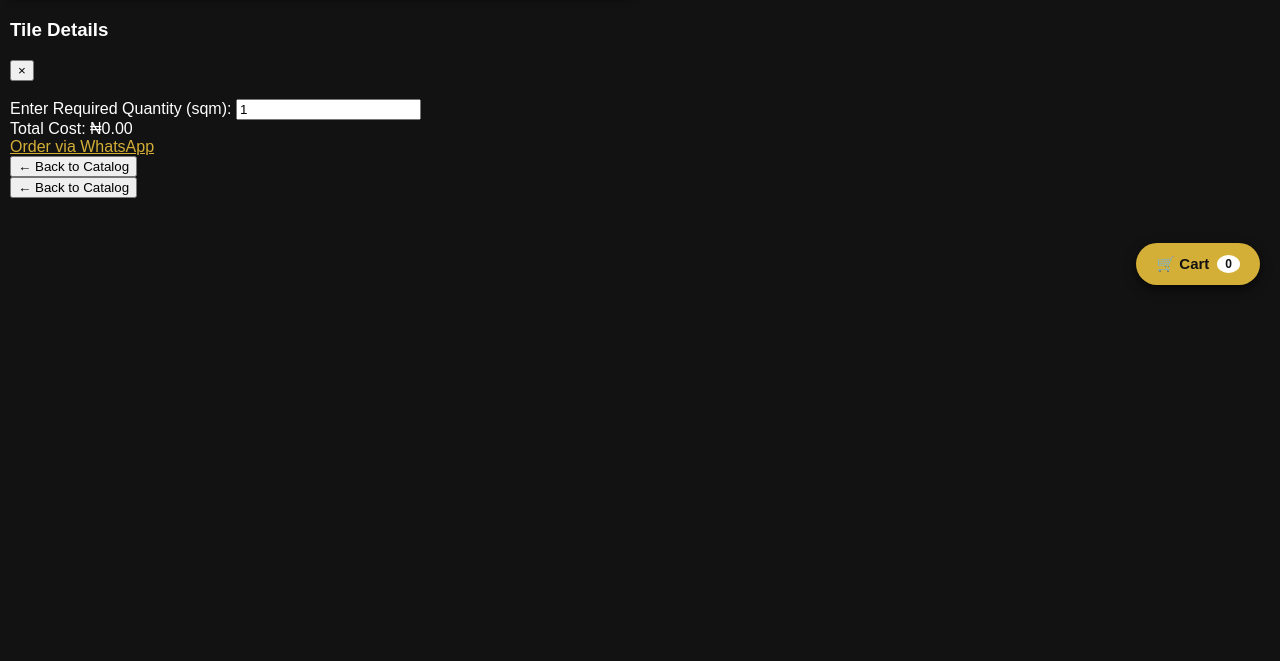
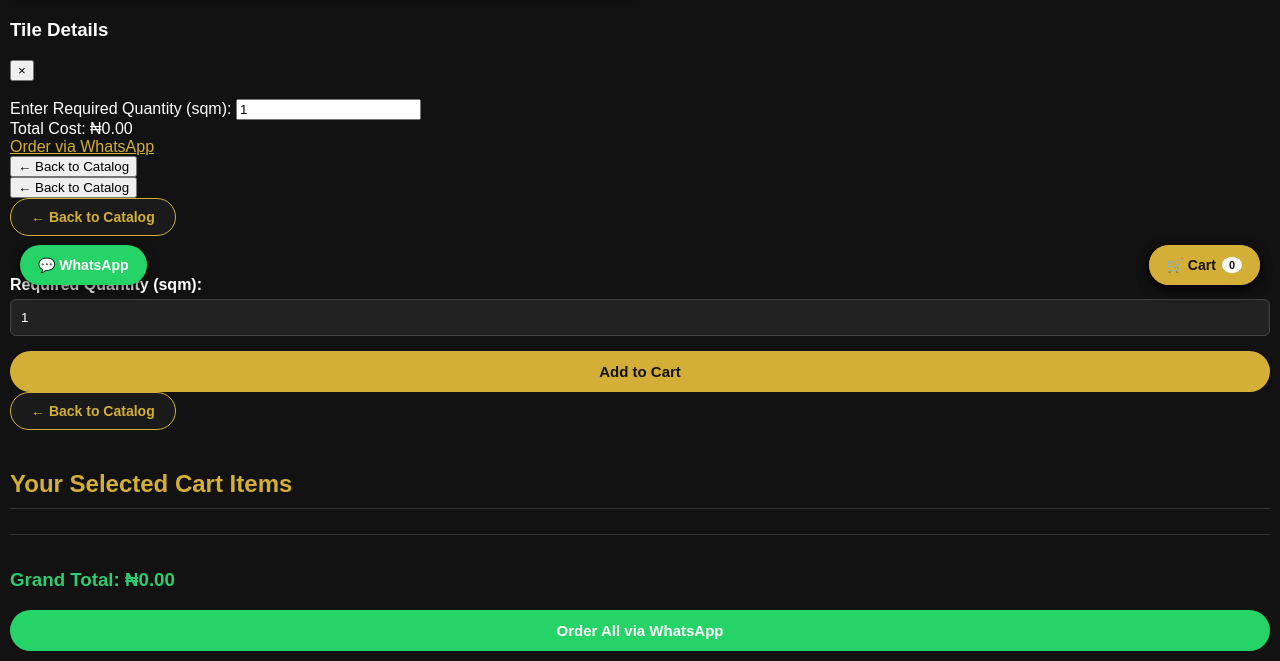
Before and after one commit to Emeka17/mprior, a Flask app: page / in a window 1280 px wide. Shown: the part 495-1156 px from the top of the page. Before the commit the page ends 780 px from the top, so only its background shows below. Run offline with Flask 3, Linux system fonts and the light colour scheme; data comes from the database, SQL or seed files in the repository.

Commit message:
Restore permanent WhatsApp chat button alongside the shopping cart

```diff
--- a/templates/index.html
+++ b/templates/index.html
@@ -317,6 +317,38 @@
 
 
 
+
+
+<!-- Floating Cart Button -->
+<button id="floating-cart-btn" onclick="openCartView()">
+  🛒 Cart <span id="cart-counter">0</span>
+</button>
+
+<!-- Dedicated Detail View -->
+<div id="detail-view" class="full-screen-view">
+  <button class="nav-btn" onclick="closeDetailView()">← Back to Catalog</button>
+  <div id="detail-content"></div>
+  <div style="margin-top: 20px;">
+    <label style="color: #ffffff; font-weight: bold;">Required Quantity (sqm):</label>
+    <input type="number" id="sqm-input" value="1" min="1" style="width: 100%; padding: 10px; background: #222; color: #fff; border: 1px solid #444; border-radius: 6px; margin-top: 5px; box-sizing: border-box;" oninput="updateCalculation()">
+    <p id="calc-total" style="color: #2ecc71; font-weight: bold; font-size: 16px; margin-top: 10px;"></p>
+    <button class="action-btn" onclick="addCurrentItemToCart()">Add to Cart</button>
+  </div>
+</div>
+
+<!-- Dedicated Cart View -->
+<div id="cart-view" class="full-screen-view">
+  <button class="nav-btn" onclick="closeCartView()">← Back to Catalog</button>
+  <h2 style="color: #d4af37; border-bottom: 1px solid #333; padding-bottom: 10px;">Your Selected Cart Items</h2>
+  <div id="cart-items-container"></div>
+  <div id="cart-summary-section" style="margin-top: 25px; border-top: 1px solid #333; padding-top: 15px;">
+    <h3 id="cart-grand-total" style="color: #2ecc71;">Grand Total: ₦0.00</h3>
+    <a id="cart-whatsapp-btn" class="whatsapp-order-btn" href="#" target="_blank">Order All via WhatsApp</a>
+  </div>
+</div>
+
+
+
 <style id="jiji-grid-style">
   body {
     background-color: #121212 !important;
@@ -338,7 +370,7 @@
     display: grid !important;
     grid-template-columns: repeat(2, 1fr) !important;
     gap: 10px !important;
-    padding: 5px 0 60px 0 !important;
+    padding: 5px 0 80px 0 !important;
   }
 
   .tile-card, .card {
@@ -359,12 +391,12 @@
     background: #000 !important;
   }
 
-  /* STRICTLY HIDE FINISH & USE ON MAIN GRID CARDS */
+  /* HIDE FINISH & USE ON CATALOG CARDS */
   .tile-card p, .tile-card span, .tile-card div {
     display: none !important;
   }
 
-  /* ALLOW ONLY: Name, Size, Price on Main Grid Card */
+  /* SHOW ONLY NAME, SIZE, PRICE ON CATALOG CARDS */
   .tile-card h3, .tile-card h4, .tile-card h5, .tile-card .title, .tile-card p.name,
   .tile-card .size, .tile-card .size-text,
   .tile-card .price, .tile-card span[class*="price"], .tile-card p.price-text {
@@ -387,22 +419,22 @@
     margin: 0 !important;
   }
 
-  /* FLOATING CART BUTTON (Bottom Right) */
+  /* FLOATING BUTTONS CONTAINER (Cart on right, WhatsApp on left/bottom-left) */
   #floating-cart-btn {
     position: fixed !important;
     bottom: 20px !important;
     right: 20px !important;
     background: #d4af37 !important;
     color: #121212 !important;
-    padding: 12px 20px !important;
+    padding: 12px 18px !important;
     border-radius: 30px !important;
     font-weight: bold !important;
-    font-size: 15px !important;
+    font-size: 14px !important;
     box-shadow: 0 4px 12px rgba(0,0,0,0.6) !important;
     z-index: 99998 !important;
     display: flex !important;
     align-items: center !important;
-    gap: 8px !important;
+    gap: 6px !important;
     cursor: pointer !important;
     border: none !important;
   }
@@ -410,14 +442,33 @@
   #cart-counter {
     background: #ffffff !important;
     color: #121212 !important;
-    padding: 2px 8px !important;
+    padding: 2px 7px !important;
     border-radius: 50% !important;
-    font-size: 12px !important;
+    font-size: 11px !important;
     font-weight: bold !important;
   }
 
-  /* TRUE FULL-SCREEN VIEWS (Detail & Cart) */
-  .full-screen-view {
+  /* RESTORED PERMANENT WHATSAPP BUTTON */
+  #permanent-whatsapp-btn {
+    position: fixed !important;
+    bottom: 20px !important;
+    left: 20px !important;
+    background: #25d366 !important;
+    color: #ffffff !important;
+    padding: 12px 18px !important;
+    border-radius: 30px !important;
+    font-weight: bold !important;
+    font-size: 14px !important;
+    box-shadow: 0 4px 12px rgba(0,0,0,0.6) !important;
+    z-index: 99998 !important;
+    display: flex !important;
+    align-items: center !important;
+    gap: 6px !important;
+    text-decoration: none !important;
+  }
+
+  /* FULL-SCREEN OVERLAYS (Detail & Cart) */
+  .app-fullscreen-view {
     display: none;
     position: fixed !important;
     top: 0 !important;
@@ -431,11 +482,11 @@
     box-sizing: border-box !important;
   }
 
-  .full-screen-view.active {
+  .app-fullscreen-view.active {
     display: block !important;
   }
 
-  .full-screen-view img {
+  .app-fullscreen-view img {
     width: 100% !important;
     max-height: 280px !important;
     object-fit: contain !important;
@@ -444,14 +495,14 @@
     border: 1px solid #333 !important;
   }
 
-  .full-screen-view h2, .full-screen-view h3 {
+  .app-fullscreen-view h2, .app-fullscreen-view h3 {
     color: #ffffff !important;
     font-size: 18px !important;
     margin-top: 15px !important;
     display: block !important;
   }
 
-  .full-screen-view p, .full-screen-view span, .full-screen-view div {
+  .app-fullscreen-view p, .app-fullscreen-view span, .app-fullscreen-view div {
     color: #cccccc !important;
     display: block !important;
     font-size: 14px !important;
@@ -459,7 +510,7 @@
     margin: 6px 0 !important;
   }
 
-  .full-screen-view .price, .full-screen-view span[class*="price"] {
+  .app-fullscreen-view .price, .app-fullscreen-view span[class*="price"] {
     color: #2ecc71 !important;
     font-weight: bold !important;
     font-size: 16px !important;
@@ -517,40 +568,45 @@
   }
 </style>
 
-<!-- Floating Cart Button -->
+<!-- Floating Cart Button (Right) -->
 <button id="floating-cart-btn" onclick="openCartView()">
   🛒 Cart <span id="cart-counter">0</span>
 </button>
 
+<!-- Restored Permanent WhatsApp Button (Left) -->
+<a id="permanent-whatsapp-btn" href="https://wa.me/2348124913382?text=Hello%20Mecks%20Prior%20Interiors,%20I%20am%20interested%20in%20your%20tiles." target="_blank">
+  💬 WhatsApp
+</a>
+
 <!-- Dedicated Detail View -->
-<div id="detail-view" class="full-screen-view">
+<div id="custom-detail-view" class="app-fullscreen-view">
   <button class="nav-btn" onclick="closeDetailView()">← Back to Catalog</button>
-  <div id="detail-content"></div>
+  <div id="custom-detail-content"></div>
   <div style="margin-top: 20px;">
     <label style="color: #ffffff; font-weight: bold;">Required Quantity (sqm):</label>
-    <input type="number" id="sqm-input" value="1" min="1" style="width: 100%; padding: 10px; background: #222; color: #fff; border: 1px solid #444; border-radius: 6px; margin-top: 5px; box-sizing: border-box;" oninput="updateCalculation()">
-    <p id="calc-total" style="color: #2ecc71; font-weight: bold; font-size: 16px; margin-top: 10px;"></p>
-    <button class="action-btn" onclick="addCurrentItemToCart()">Add to Cart</button>
+    <input type="number" id="custom-sqm-input" value="1" min="1" style="width: 100%; padding: 10px; background: #222; color: #fff; border: 1px solid #444; border-radius: 6px; margin-top: 5px; box-sizing: border-box;" oninput="updateCustomCalculation()">
+    <p id="custom-calc-total" style="color: #2ecc71; font-weight: bold; font-size: 16px; margin-top: 10px;"></p>
+    <button class="action-btn" onclick="addCustomItemToCart()">Add to Cart</button>
   </div>
 </div>
 
 <!-- Dedicated Cart View -->
-<div id="cart-view" class="full-screen-view">
+<div id="custom-cart-view" class="app-fullscreen-view">
   <button class="nav-btn" onclick="closeCartView()">← Back to Catalog</button>
   <h2 style="color: #d4af37; border-bottom: 1px solid #333; padding-bottom: 10px;">Your Selected Cart Items</h2>
-  <div id="cart-items-container"></div>
-  <div id="cart-summary-section" style="margin-top: 25px; border-top: 1px solid #333; padding-top: 15px;">
-    <h3 id="cart-grand-total" style="color: #2ecc71;">Grand Total: ₦0.00</h3>
-    <a id="cart-whatsapp-btn" class="whatsapp-order-btn" href="#" target="_blank">Order All via WhatsApp</a>
+  <div id="custom-cart-items-container"></div>
+  <div style="margin-top: 25px; border-top: 1px solid #333; padding-top: 15px;">
+    <h3 id="custom-cart-grand-total" style="color: #2ecc71;">Grand Total: ₦0.00</h3>
+    <a id="custom-whatsapp-btn" class="whatsapp-order-btn" href="#" target="_blank">Order All via WhatsApp</a>
   </div>
 </div>
 
 <script id="jiji-script">
-  let cart = [];
-  let currentActiveTile = null;
+  let userCart = [];
+  let currentTileData = null;
 
   document.addEventListener("DOMContentLoaded", function() {
-    // 1. Clean Catalog Cards (Hide Finish/Use, ensure white name/size and green price)
+    // Clean catalog cards
     document.querySelectorAll('.tile-card, .card').forEach(card => {
       card.querySelectorAll('p, span, div').forEach(el => {
         let txt = el.textContent.trim();
@@ -564,16 +620,19 @@
         }
       });
 
-      // 2. Tap tile to open dedicated detail view
+      // Tap card to open detail view
       card.addEventListener('click', function() {
-        currentActiveTile = {
-          html: card.innerHTML,
-          name: (card.querySelector('h3, h4, h5, .title') ? card.querySelector('h3, h4, h5, .title').textContent.trim() : "Tile"),
-          priceVal: extractPrice(card.textContent)
+        let nameEl = card.querySelector('h3, h4, h5, .title, p.name') || card.querySelector('h3');
+        let tileName = nameEl ? nameEl.textContent.trim() : "Tile";
+
+        currentTileData = {
+          name: tileName,
+          priceVal: extractCardPrice(card.textContent),
+          html: card.innerHTML
         };
 
-        const detailView = document.getElementById('detail-view');
-        const detailContent = document.getElementById('detail-content');
+        const detailView = document.getElementById('custom-detail-view');
+        const detailContent = document.getElementById('custom-detail-content');
 
         let cloned = card.cloneNode(true);
         cloned.querySelectorAll('*').forEach(child => {
@@ -588,64 +647,60 @@
         });
 
         detailContent.innerHTML = cloned.innerHTML;
-        document.getElementById('sqm-input').value = 1;
-        updateCalculation();
+        document.getElementById('custom-sqm-input').value = 1;
+        updateCustomCalculation();
 
-        document.querySelectorAll('body > *:not(#detail-view):not(#cart-view):not(#floating-cart-btn)').forEach(el => {
-          el.style.display = 'none';
-        });
         detailView.classList.add('active');
         window.scrollTo(0, 0);
       });
     });
   });
 
-  function extractPrice(text) {
+  function extractCardPrice(text) {
     let matches = text.match(/[₦N]\s*([0-9,]+\.?[0-9]*)/);
     if (matches) {
       return parseFloat(matches[1].replace(/,/g, ''));
     }
-    return 3850; // default fallback price
+    return 3850;
   }
 
-  function updateCalculation() {
-    let sqm = parseFloat(document.getElementById('sqm-input').value) || 1;
-    let total = sqm * (currentActiveTile ? currentActiveTile.priceVal : 3850);
-    document.getElementById('calc-total').textContent = "Total Cost: ₦" + total.toLocaleString(undefined, {minimumFractionDigits: 2, maximumFractionDigits: 2});
+  function updateCustomCalculation() {
+    let sqm = parseFloat(document.getElementById('custom-sqm-input').value) || 1;
+    let total = sqm * (currentTileData ? currentTileData.priceVal : 3850);
+    document.getElementById('custom-calc-total').textContent = "Total Cost: ₦" + total.toLocaleString(undefined, {minimumFractionDigits: 2, maximumFractionDigits: 2});
   }
 
-  function addCurrentItemToCart() {
-    if (!currentActiveTile) return;
-    let sqm = parseFloat(document.getElementById('sqm-input').value) || 1;
-    let unitPrice = currentActiveTile.priceVal;
+  function addCustomItemToCart() {
+    if (!currentTileData) return;
+    let sqm = parseFloat(document.getElementById('custom-sqm-input').value) || 1;
+    let unitPrice = currentTileData.priceVal;
     let totalCost = sqm * unitPrice;
 
-    cart.push({
-      name: currentActiveTile.name,
+    userCart.push({
+      name: currentTileData.name,
       sqm: sqm,
       unitPrice: unitPrice,
-      totalCost: totalCost,
-      html: currentActiveTile.html
+      totalCost: totalCost
     });
 
-    document.getElementById('cart-counter').textContent = cart.length;
-    alert("Added " + currentActiveTile.name + " (" + sqm + " sqm) to Cart!");
+    document.getElementById('cart-counter').textContent = userCart.length;
+    alert("Added " + currentTileData.name + " (" + sqm + " sqm) to Cart!");
     closeDetailView();
   }
 
   function openCartView() {
-    const cartContainer = document.getElementById('cart-items-container');
-    cartContainer.innerHTML = "";
+    const container = document.getElementById('custom-cart-items-container');
+    container.innerHTML = "";
 
-    if (cart.length === 0) {
-      cartContainer.innerHTML = "<p style='color: #888; text-align: center; padding: 30px;'>Your cart is empty.</p>";
-      document.getElementById('cart-grand-total').textContent = "Grand Total: ₦0.00";
-      document.getElementById('cart-whatsapp-btn').href = "#";
+    if (userCart.length === 0) {
+      container.innerHTML = "<p style='color: #888; text-align: center; padding: 30px;'>Your cart is empty.</p>";
+      document.getElementById('custom-cart-grand-total').textContent = "Grand Total: ₦0.00";
+      document.getElementById('custom-whatsapp-btn').href = "https://wa.me/2348124913382?text=Hello%20Mecks%20Prior%20Interiors,%20I%20want%20to%20inquire%20about%20your%20tiles.";
     } else {
       let grandTotal = 0;
       let whatsappText = "Hello Mecks Prior Interiors, I want to order these tiles:%0A";
 
-      cart.forEach((item, index) => {
+      userCart.forEach((item, index) => {
         grandTotal += item.totalCost;
         whatsappText += `%0A- ${item.name} (${item.sqm} sqm) @ ₦${item.totalCost.toLocaleString()}`;
 
@@ -655,43 +710,33 @@
           <h4 style="color:#fff; margin:0 0 5px 0;">${item.name}</h4>
           <p style="margin:2px 0; color:#ccc;">Quantity: <b>${item.sqm} sqm</b></p>
           <p style="margin:2px 0; color:#2ecc71; font-weight:bold;">Cost: ₦${item.totalCost.toLocaleString()}</p>
-          <button onclick="removeFromCart(${index})" style="background:#e74c3c; color:#fff; border:none; padding:5px 12px; border-radius:4px; margin-top:8px; cursor:pointer; font-size:12px;">Remove</button>
+          <button onclick="removeCartItem(${index})" style="background:#e74c3c; color:#fff; border:none; padding:5px 12px; border-radius:4px; margin-top:8px; cursor:pointer; font-size:12px;">Remove</button>
         `;
-        cartContainer.appendChild(div);
+        container.appendChild(div);
       });
 
-      document.getElementById('cart-grand-total').textContent = "Grand Total: ₦" + grandTotal.toLocaleString(undefined, {minimumFractionDigits: 2, maximumFractionDigits: 2});
-
+      document.getElementById('custom-cart-grand-total').textContent = "Grand Total: ₦" + grandTotal.toLocaleString(undefined, {minimumFractionDigits: 2, maximumFractionDigits: 2});
       whatsappText += `%0A%0AGrand Total: ₦${grandTotal.toLocaleString()}`;
-      document.getElementById('cart-whatsapp-btn').href = `https://wa.me/2348124913382?text=${whatsappText}`;
+      document.getElementById('custom-whatsapp-btn').href = `https://wa.me/2348124913382?text=${whatsappText}`;
     }
 
-    document.querySelectorAll('body > *:not(#cart-view):not(#floating-cart-btn)').forEach(el => {
-      el.style.display = 'none';
-    });
-    document.getElementById('cart-view').classList.add('active');
+    document.getElementById('custom-cart-view').classList.add('active');
     window.scrollTo(0, 0);
   }
 
-  function removeFromCart(index) {
-    cart.splice(index, 1);
-    document.getElementById('cart-counter').textContent = cart.length;
+  function removeCartItem(index) {
+    userCart.splice(index, 1);
+    document.getElementById('cart-counter').textContent = userCart.length;
     openCartView();
   }
 
   function closeDetailView() {
-    document.getElementById('detail-view').classList.remove('active');
-    document.querySelectorAll('body > *').forEach(el => {
-      el.style.display = '';
-    });
+    document.getElementById('custom-detail-view').classList.remove('active');
     window.scrollTo(0, 0);
   }
 
   function closeCartView() {
-    document.getElementById('cart-view').classList.remove('active');
-    document.querySelectorAll('body > *').forEach(el => {
-      el.style.display = '';
-    });
+    document.getElementById('custom-cart-view').classList.remove('active');
     window.scrollTo(0, 0);
   }
 </script>
```
